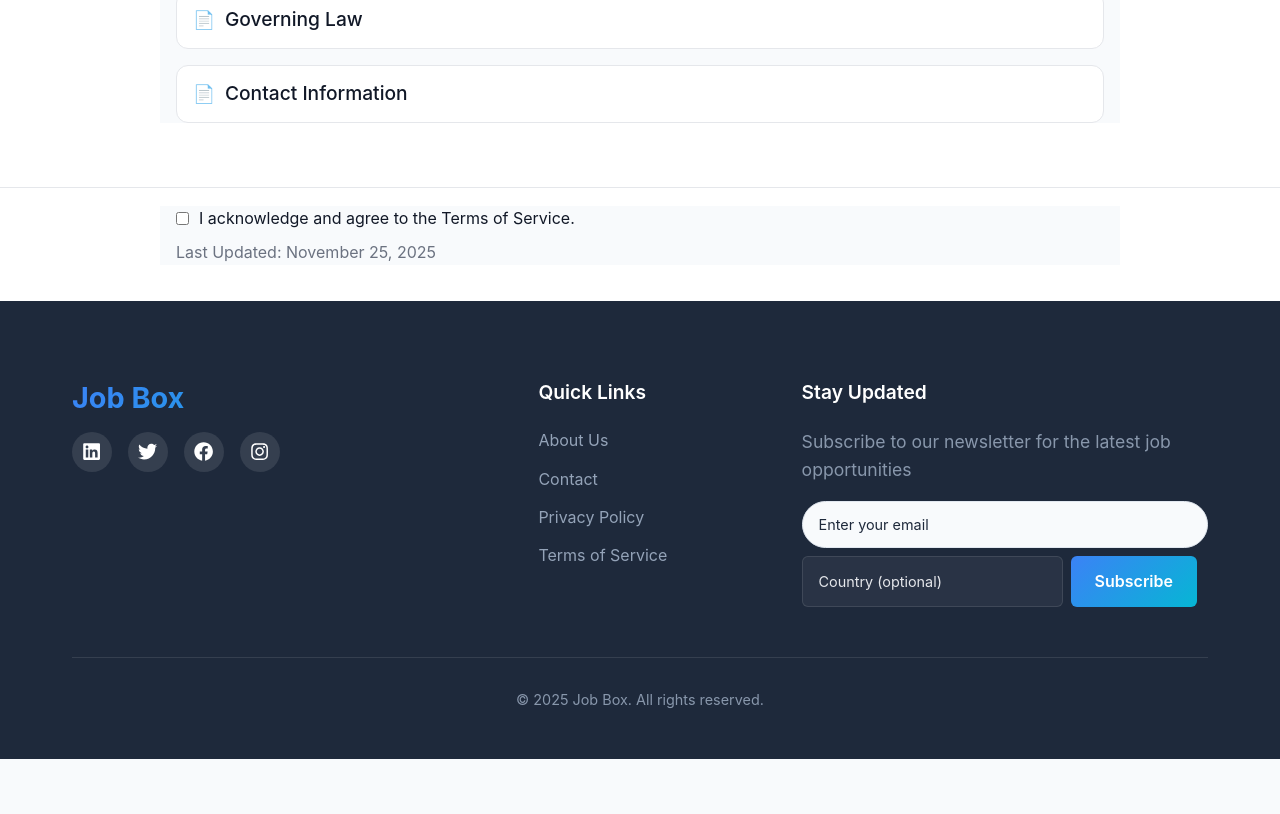
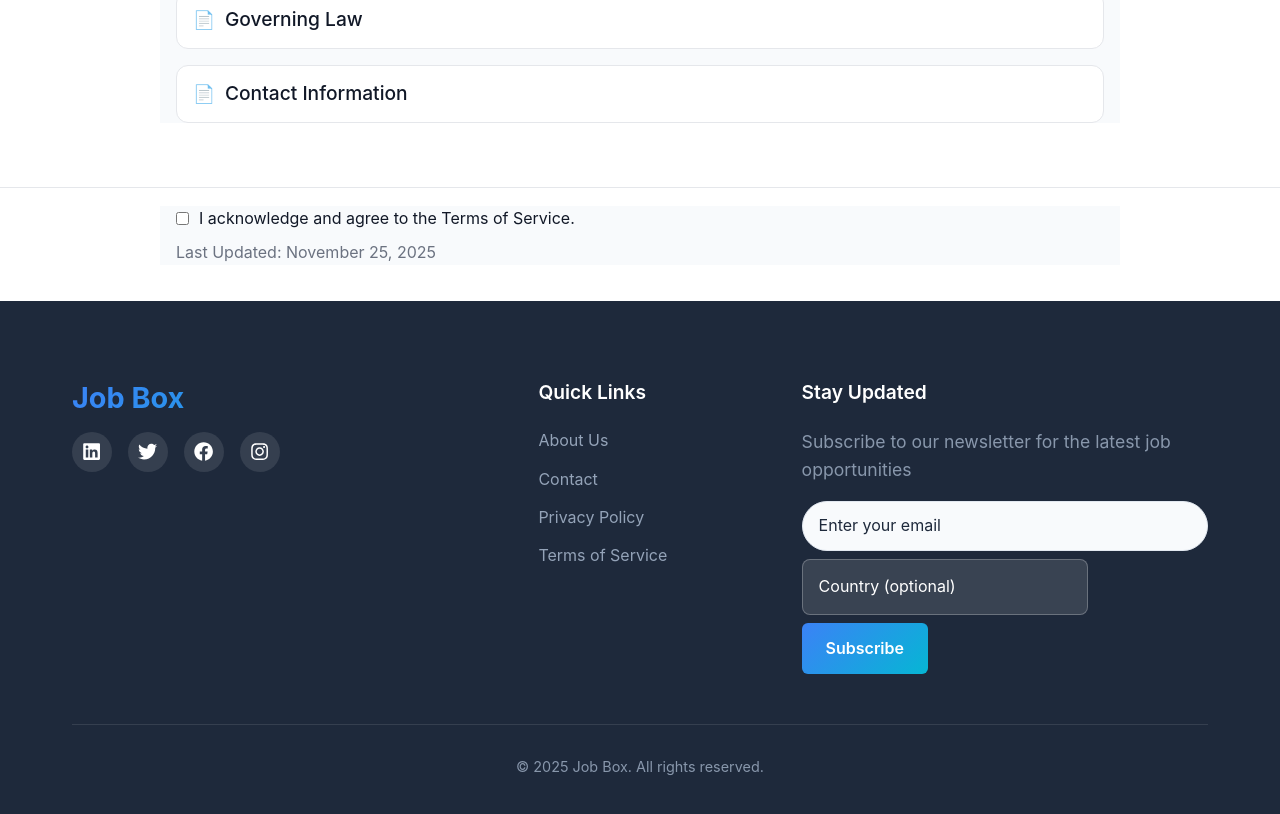
Before and after one commit to Alvi123787/Job-site-frontend, a React (Vite) app: page /terms in a window 1280 px wide. Shown: the part 1350-2164 px from the top of the page. Before the commit the page ends 2109 px from the top, so only its background shows below. Built offline with nearby package versions, Linux system fonts and the light colour scheme.

Commit message:
update commit

```diff
--- a/src/components/Footer.css
+++ b/src/components/Footer.css
@@ -107,14 +107,15 @@
 }
 
 .newsletter-input {
-    flex: 1 1 300px; /* grow, shrink, and prefer 300px */
-    min-width: 220px; /* prevent the tiny pill effect */
-    padding: 0.8rem 1rem;
-    border: 1px solid rgba(255, 255, 255, 0.1);
-    border-radius: 6px;
-    background: rgba(255, 255, 255, 0.06);
-    color: #E5E7EB;
-    font-size: 0.9rem;
+    flex: 1 1 300px;
+    min-width: 220px;
+    padding: 0.9rem 1rem;
+    border: 1px solid rgba(255, 255, 255, 0.25);
+    border-radius: 8px;
+    background: rgba(255, 255, 255, 0.12);
+    color: #FFFFFF;
+    font-size: 1rem;
+    min-height: 44px;
 }
 
 .newsletter-input:focus {
@@ -123,14 +124,16 @@
 }
 
 .newsletter-select {
-    padding: 0.8rem 1rem;
-    border: 1px solid rgba(255, 255, 255, 0.1);
-    border-radius: 6px;
-    background: rgba(255, 255, 255, 0.05);
-    color: #E5E7EB; /* light gray for closed state label */
-    font-size: 0.9rem;
-    flex: 0 0 240px; /* keep reasonable width next to email input */
+    padding: 0.9rem 1rem;
+    border: 1px solid rgba(255, 255, 255, 0.25);
+    border-radius: 8px;
+    background: rgba(255, 255, 255, 0.12);
+    color: #FFFFFF;
+    font-size: 1rem;
+    flex: 0 0 240px;
     appearance: none;
+    -webkit-appearance: none;
+    min-height: 44px;
 }
 
 .newsletter-select:focus {
@@ -203,6 +206,11 @@
         flex-direction: column;
     }
 
+    .newsletter-input,
+    .newsletter-select {
+        width: 100%;
+    }
+
     .newsletter-button {
         width: 100%;
     }
```
